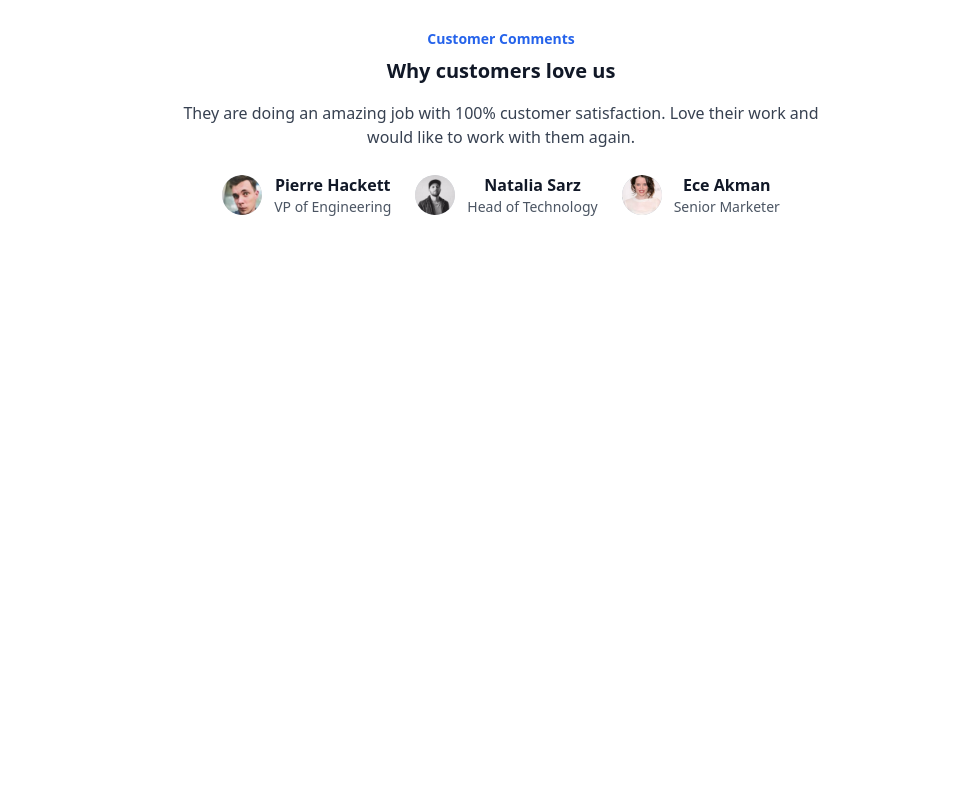
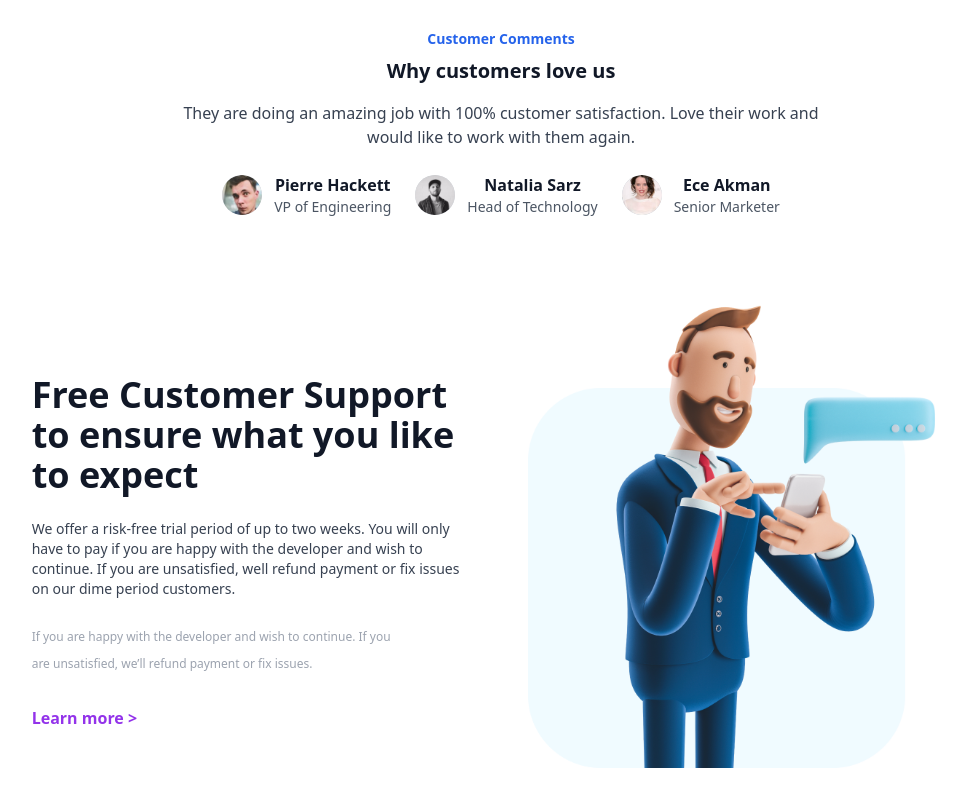
Before and after one commit to srinjoywork/Module-1, a plain HTML site: page Home.html in a window 1280 px wide. Shown: the part 2207-3007 px from the top of the page, without its empty margins (139-1105 px from the left). Before the commit the page ends 2472 px from the top, so only its background shows below. Drawn offline with nearby package versions, Linux system fonts and the light colour scheme.

Commit message:
customer supprt section added

```diff
--- a/Home.html
+++ b/Home.html
@@ -215,6 +215,26 @@
             </div>
         </div>
 
+        <!--Customer supprt-->
+        <div class="max-w-8xl mx-auto flex flex-wrap items-center justify-center gap-0 px-4 mt-8 mb-8 sm:px-8 md:px-0">
+
+            <div class="flex flex-col items-center md:items-start text-center md:text-left mt-10 gap-6 max-w-md ">
+                <h1 class="text-3xl md:text-4xl font-bold leading-tight text-gray-900  ">
+                    Free Customer Support <br/>to ensure what you like<br/> to expect
+                </h1>
+                <p class="text-sm text-gray-700">
+                    We offer a risk-free trial period of up to two weeks. You will only have to pay if you are happy with the developer and wish to continue. If you are unsatisfied, well refund payment or fix issues on our dime period customers.
+                </p>
+
+                <p class="text-xs text-gray-400 leading-[1.7rem]">
+                    If you are happy with the developer and wish to continue. If you <br/> are unsatisfied, we’ll refund payment or fix issues.
+                </p>
+
+                <p class="mt-1 text-purple-600 font-semibold cursor-pointer">Learn more ></p>
+            </div>
+            <img src="public/images/3rdimg.png" alt="Hero Image" class="w-full md:w-2/6 ml-0 md:ml-12 mr-4 object-cover">
+        </div>
+
 
 
 
```
Also changed, not shown: public/images/3rdimg.png (added).
